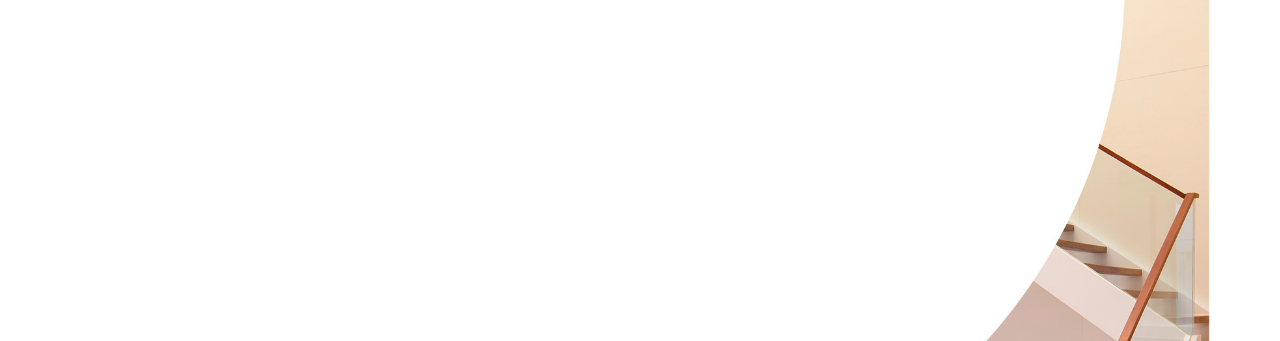
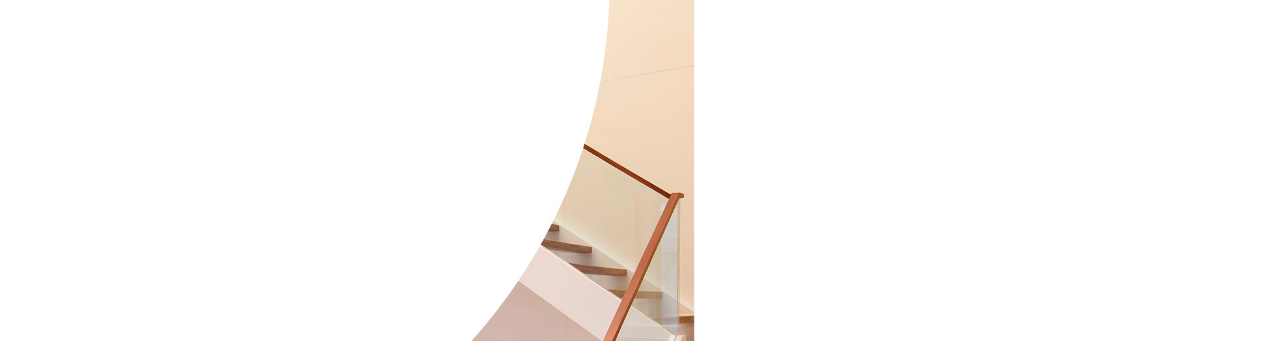
Before and after one commit to SongShik/Vetropluss, a plain HTML site: page corrimao.html in a window 1280 px wide. Shown: the part 68-409 px from the top of the page. Drawn offline with nearby package versions, Linux system fonts and the light colour scheme.

Commit message:
Feat: Teste de inverter header

```diff
--- a/assets/css/main.css
+++ b/assets/css/main.css
@@ -395,7 +395,7 @@ a:hover {
 /*produto */
 #header-corrimao .container {
     background: url("../img/corrimão-guarda-corpo.jpg") no-repeat;
-    background-position: 100% 50%;
+    background-position: 0% 50%;
     background-size: auto 100%;
 }
 
--- a/corrimao.html
+++ b/corrimao.html
@@ -64,7 +64,7 @@
 
     <section class="header" id="header-corrimao">
         <div class="container h-100">
-            <div class="row h-100">
+            <div class="row justify-content-end h-100">
                 <div class="col-8 col-md-4 col-xl-3 d-flex align-items-md-end">
                     <div class="mb-3 mt-3 mt-md-0">
                         <h1>Corrimão &
```
